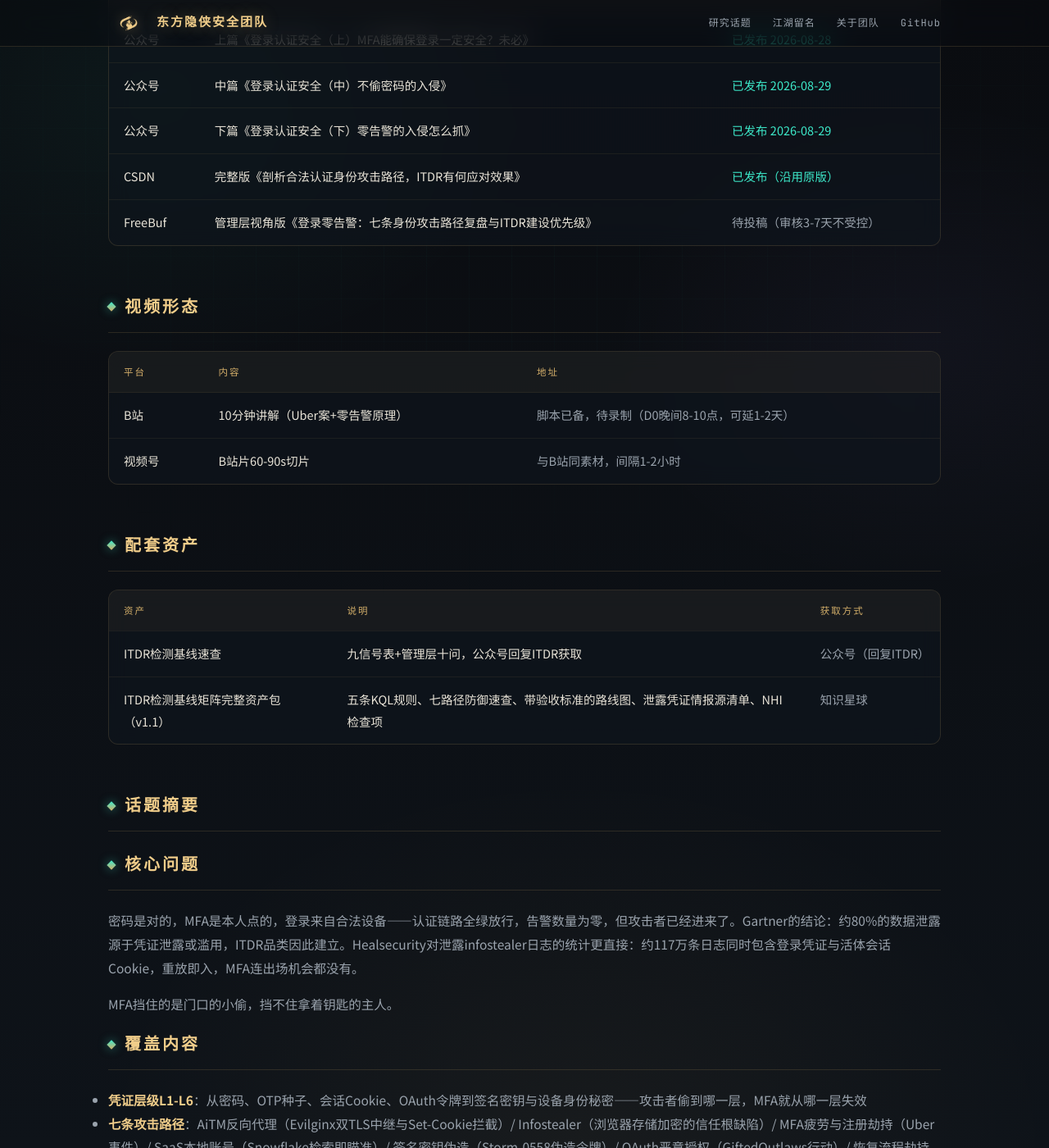
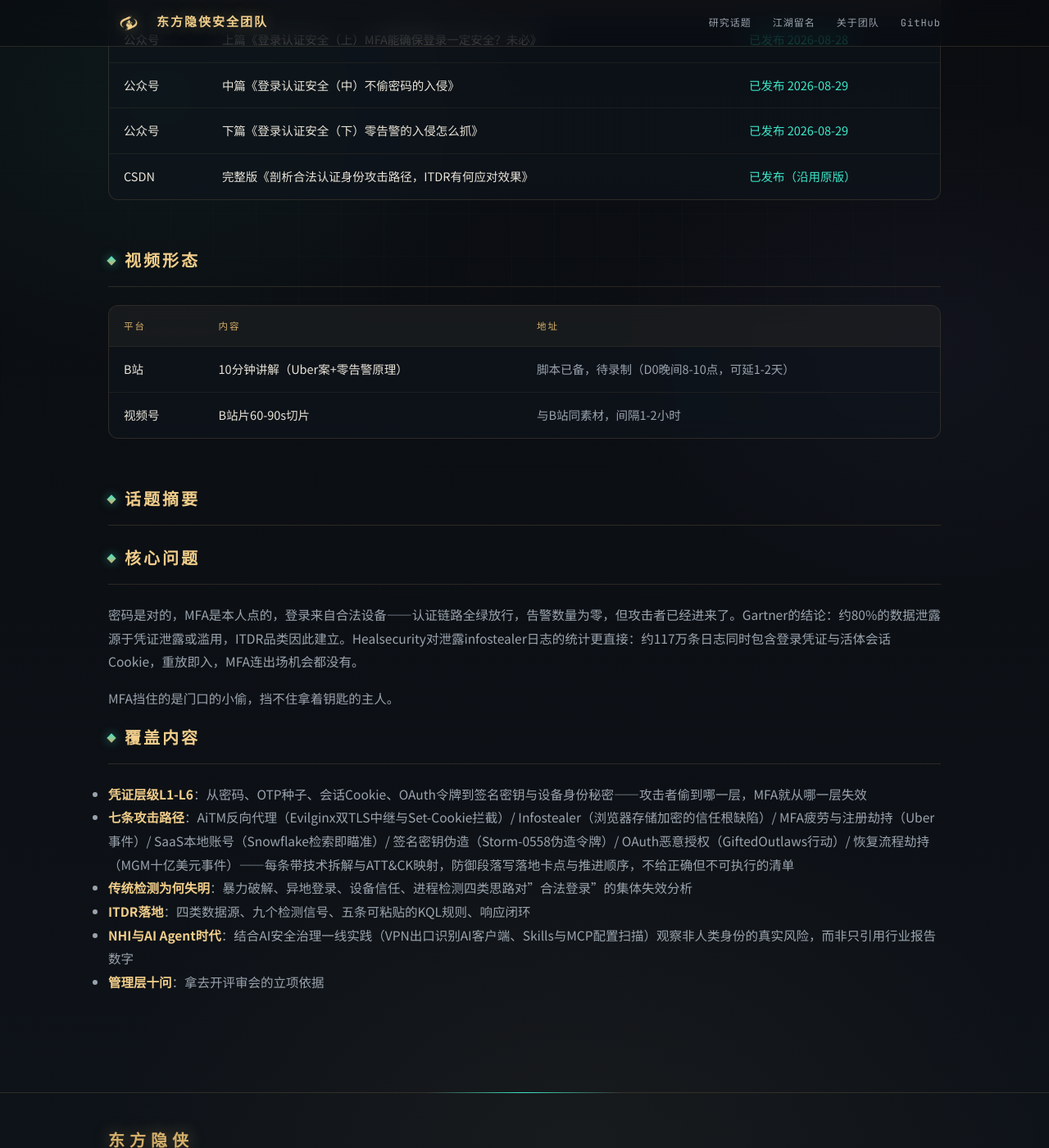
Before and after one commit to EastSword/EastSword.github.io, a Jekyll site: the page built from _topics/identity-attack-paths.md, in a window 1280 px wide and 1400 px high, scrolled down 533 px. Shown: the whole window at 82% size. Built offline with Jekyll 4.4.1, drawn with Linux system fonts in a browser that asks for light colours; comment, search, counter and statistics services are not loaded.

Commit message:
课题页移除FreeBuf与配套资产条目，发布计划收敛至B站/视频号

```diff
--- a/_topics/identity-attack-paths.md
+++ b/_topics/identity-attack-paths.md
@@ -25,10 +25,6 @@
     form: 完整版《剖析合法认证身份攻击路径，ITDR有何应对效果》
     url: https://blog.csdn.net/qq_37865996/article/details/163982749
     note: 已发布（沿用原版）
-  - platform: FreeBuf
-    form: 管理层视角版《登录零告警：七条身份攻击路径复盘与ITDR建设优先级》
-    url:
-    note: 待投稿（审核3-7天不受控）
 videos:
   - platform: B站
     form: 10分钟讲解（Uber案+零告警原理）
@@ -38,15 +34,6 @@
     form: B站片60-90s切片
     url:
     note: 与B站同素材，间隔1-2小时
-assets:
-  - name: ITDR检测基线速查
-    desc: 九信号表+管理层十问，公众号回复ITDR获取
-    location: 公众号（回复ITDR）
-    url:
-  - name: ITDR检测基线矩阵完整资产包（v1.1）
-    desc: 五条KQL规则、七路径防御速查、带验收标准的路线图、泄露凭证情报源清单、NHI检查项
-    location: 知识星球
-    url:
 ---
 
 ## 核心问题
```
